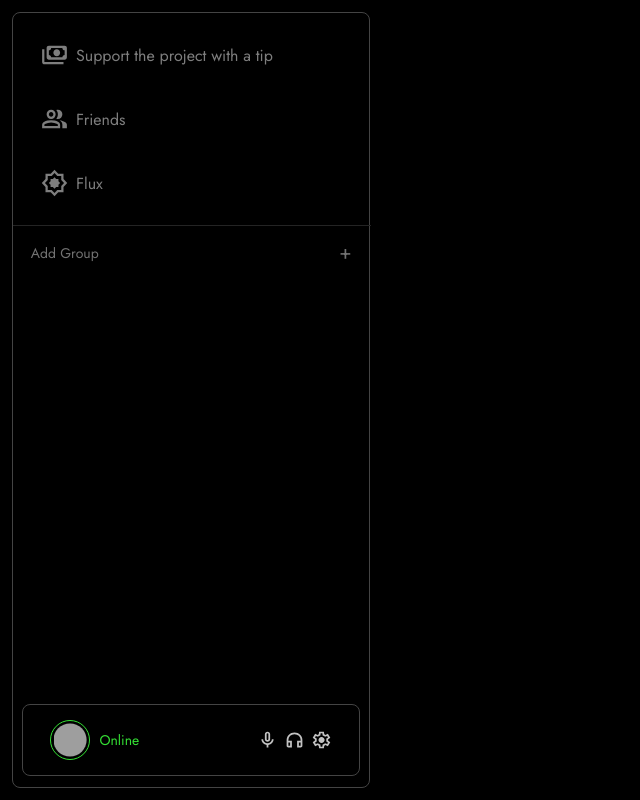
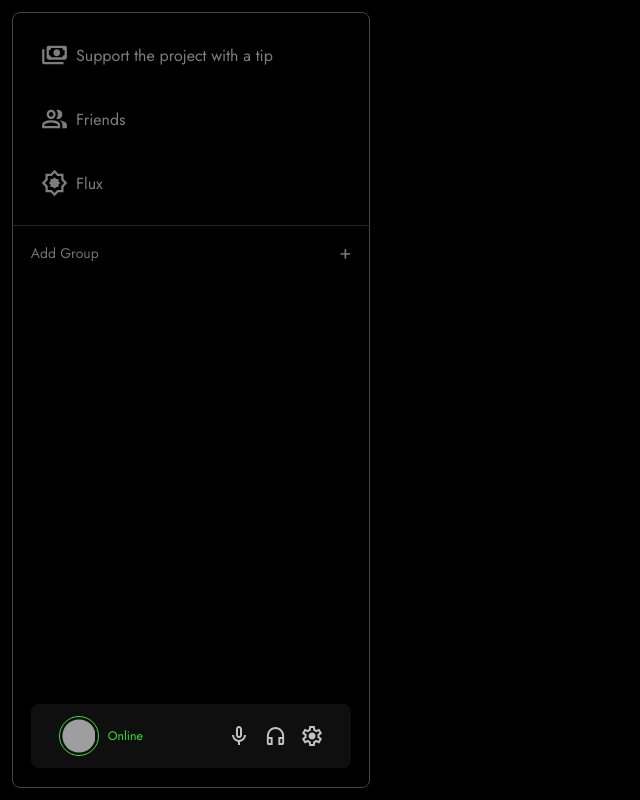
Before and after one commit to harukee-dev/fullstack_chat, a React (Create React App) app: page /main in a window 1280 px wide. Shown: the whole page, without its empty margins (0-640 px from the left). Built offline with nearby package versions, Linux system fonts and the light colour scheme; no server answers; grey boxes are pictures that could not be loaded.

Commit message:
finished redesign for leftWindow

```diff
--- a/src/pages/ChatPage/LeftWindow/LeftWindow.tsx
+++ b/src/pages/ChatPage/LeftWindow/LeftWindow.tsx
@@ -130,6 +130,7 @@ export const LeftWindow = () => {
 
         <ChatsList />
 
+        <div style={{ display: 'flex', justifyContent: 'center' }}>
           <div className={cl.voiceSettingsContainer}>
             <div style={{ display: 'flex', gap: '.7vw', alignItems: 'center' }}>
               <img
@@ -150,7 +151,7 @@ export const LeftWindow = () => {
               style={{
                 display: 'flex',
                 alignItems: 'center',
-              gap: '.5vw',
+                gap: '1vw',
                 marginRight: '2.15vw',
               }}
             >
@@ -176,5 +177,6 @@ export const LeftWindow = () => {
           </div>
         </div>
       </div>
+    </div>
   )
 }
--- a/src/pages/ChatPage/LeftWindow/leftWindow.module.css
+++ b/src/pages/ChatPage/LeftWindow/leftWindow.module.css
@@ -154,11 +154,9 @@
   display: flex;
   align-items: center;
   justify-content: space-between;
-  width: 95%;
-  margin-left: 2.5%;
-  border: 1px solid #444444;
-  background-color: black;
-  height: 9vh;
+  width: 25vw;
+  height: 8vh;
+  background-color: #0f0f0f;
   border-radius: 1vh;
 }
 
@@ -172,20 +170,29 @@
   cursor: pointer;
 }
 
+.usernameAndStatus {
+  display: flex;
+  flex-direction: column;
+}
+
 .subUsername {
+  margin: 0;
+  padding: 0;
   font-family: 'Jost Regular', sans-serif;
-  font-size: 1.75vh;
+  font-size: 1.9vh;
   color: white;
 }
 
 .subStatus {
+  margin: 0;
+  padding: 0;
   font-family: 'Jost Regular', sans-serif;
-  font-size: 1.75vh;
+  font-size: 1.55vh;
   color: #34e134;
   cursor: pointer;
 }
 
 .settingsIcon {
   cursor: pointer;
-  width: 2.6vh;
+  width: 2.95vh;
 }
```
Lines whose indentation alone changed are shown as unchanged.
